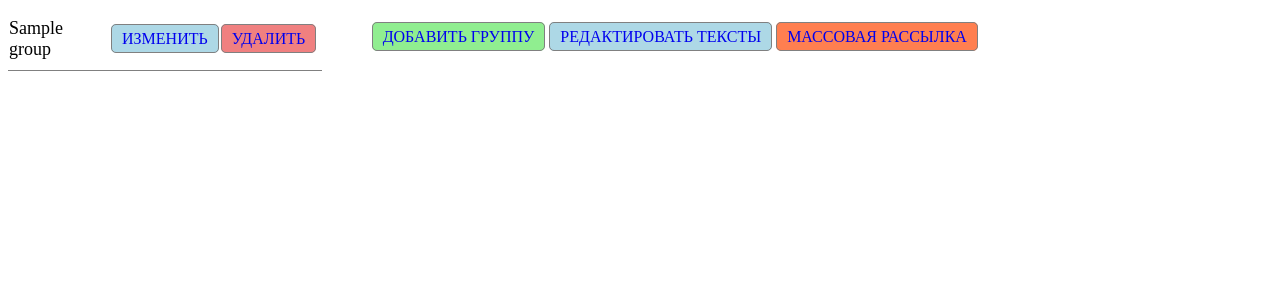
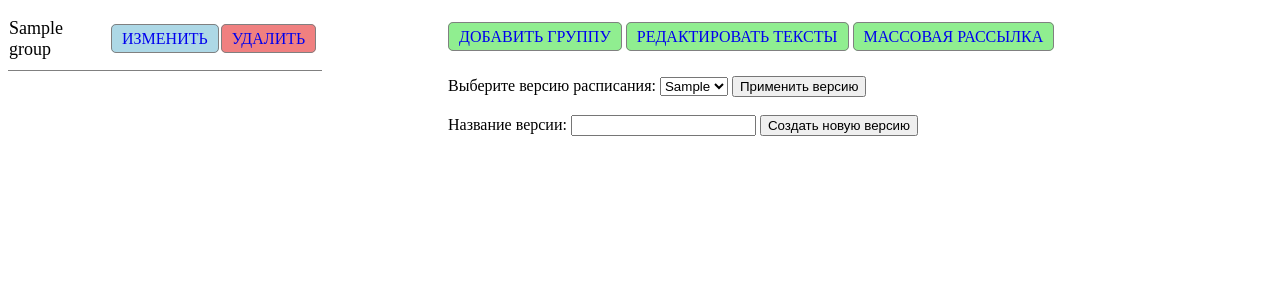
Before and after one commit to GorskiiNikita/adminvkbot, a Flask app: template templates/index.html in a window 1280 px wide. Shown: the top 300 px of the page. Run offline with Flask 2, Linux system fonts and the light colour scheme; the template is opened without the code that fills it: most values are stand-ins (such as "Sample title", 1, 10 or a date in 2020).

Commit message:
checkout schedule version

```diff
--- a/app.py
+++ b/app.py
@@ -1,6 +1,6 @@
 # -*- coding: utf-8 -*-
 from flask import Flask
-from views import login_page, index_page, logout, add_page, delete_group, update_group, change_texts, send
+from views import login_page, index_page, logout, add_page, delete_group, update_group, change_texts, send, checkout
 
 
 app = Flask(__name__)
@@ -15,6 +15,7 @@ app.add_url_rule('/update/<key>', view_func=update_group, methods=['GET', 'POST'
 app.add_url_rule('/delete/<key>', view_func=delete_group)
 app.add_url_rule('/change_texts', view_func=change_texts, methods=['GET', 'POST'])
 app.add_url_rule('/mass_sending', view_func=send, methods=['GET', 'POST'])
+app.add_url_rule('/checkout', view_func=checkout, methods=['POST'])
 
 
 if __name__ == '__main__':
--- a/templates/add_group.html
+++ b/templates/add_group.html
@@ -40,7 +40,7 @@
     </style>
 </head>
 <body>
-<a href="/adminvkbot" class="to-main">На главную</a>
+<a href="../" class="to-main">На главную</a>
 <form action="" method="post">
     <div>Номер группы:<input type="text" name="group" required></div>
     {% for weekday in weekdays %}
--- a/templates/change_texts.html
+++ b/templates/change_texts.html
@@ -25,7 +25,7 @@
     </style>
 </head>
 <body>
-<a href="/adminvkbot" class="to-main">На главную</a>
+<a href="../" class="to-main">На главную</a>
 <form action="" method="post">
 <table>
 {% for text in texts %}
--- a/templates/index.html
+++ b/templates/index.html
@@ -4,6 +4,20 @@
     <meta charset="UTF-8">
     <title>VkBot Admin Panel</title>
     <style>
+
+        body {
+          min-width: 1200px;
+        }
+
+        .left-container {
+          float: left;
+        }
+
+        .right-container {
+          float: left;
+          margin-left: 10%;
+        }
+
         table {
             border-spacing: 0;
             margin-bottom: 20px;
@@ -11,9 +25,7 @@
         }
 
         .buttons {
-            float: left;
             padding-top: 20px;
-            padding-left: 50px;
         }
 
         .btn {
@@ -44,28 +56,12 @@
             background-color: blue;
         }
 
-        .btn-add {
+        .btn-action {
             background-color: lightgreen;
         }
 
-        .btn-add:hover {
+        .btn-action:hover {
             background-color: green;
-        }
-
-        .btn-change-texts {
-            background-color: lightblue;
-        }
-
-        .btn-change-texts:hover {
-            background-color: blue;
-        }
-
-        .btn-mass-sending {
-            background-color: coral;
-        }
-
-        .btn-mass-sending:hover {
-            background-color: brown;
         }
 
         td {
@@ -77,10 +73,14 @@
         .group-text {
             font-size: 18px;
         }
+
+        .schedule-versions {
+          margin-top: 30px;
+        }
     </style>
 </head>
 <body>
-<div class="container">
+<div class="left-container">
   <table>
       {% for group in groups %}
           <tr>
@@ -90,10 +90,27 @@
           </tr>
       {% endfor %}
   </table>
+</div>
+<div class="right-container">
   <div class="buttons">
-    <a href="/adminvkbot/add" class="btn btn-add">Добавить группу</a>
-    <a href="/adminvkbot/change_texts" class="btn btn-change-texts">Редактировать тексты</a>
-    <a href="/adminvkbot/mass_sending" class="btn btn-mass-sending">Массовая рассылка</a>
+    <a href="add" class="btn btn-action">Добавить группу</a>
+    <a href="change_texts" class="btn btn-action">Редактировать тексты</a>
+    <a href="mass_sending" class="btn btn-action">Массовая рассылка</a>
+  </div>
+  <div class="schedule-versions">
+    <form action="checkout" method="post">
+      <label for="schedule-versions">Выберите версию расписания:</label>
+      <select name="schedule-versions" id="schedule-versions">
+        {% for schedule_version in schedule_versions %}
+        <option value="{{ schedule_version }}">{{ schedule_version }}</option>
+        {% endfor %}
+      </select>
+       <button name="action" value="exist">Применить версию</button>
+      <br>
+      <br>
+      <label>Название версии: <input type="text" name="new-version"></label>
+      <button name="action" value="new">Создать новую версию</button>
+    </form>
   </div>
 </div>
 </body>
--- a/templates/mass_sender.html
+++ b/templates/mass_sender.html
@@ -17,7 +17,7 @@
     </style>
 </head>
 <body>
-<a href="/adminvkbot" class="to-main">На главную</a>
+<a href="../" class="to-main">На главную</a>
 <br>
 <br>
 <form action="" method="post">
--- a/templates/update_page.html
+++ b/templates/update_page.html
@@ -40,7 +40,7 @@
     </style>
 </head>
 <body>
-<a href="/adminvkbot" class="to-main">На главную</a>
+<a href="../" class="to-main">На главную</a>
 <form action="" method="post">
     <h3>Номер группы: {{ group_id }}</h3>
     {% for weekday in weekdays %}
--- a/views/__init__.py
+++ b/views/__init__.py
@@ -7,3 +7,4 @@ from .delete import delete_group
 from .update import update_group
 from .change import change_texts
 from .mass_sender import send
+from .checkout_schedule_version import checkout
--- a/views/index.py
+++ b/views/index.py
@@ -5,5 +5,9 @@ from mongodb_api import mongo_client
 def index_page():
     if 'username' in session:
         list_of_groups = [group.upper() for group in mongo_client.get_list_of_groups()]
-        return render_template('index.html', groups=list_of_groups)
+        list_of_versions = mongo_client.get_list_of_versions()
+        list_of_versions.sort()
+        cur_version_index = list_of_versions.index(mongo_client.get_current_schedule_version())
+        list_of_versions[0], list_of_versions[cur_version_index] = list_of_versions[cur_version_index], list_of_versions[0]
+        return render_template('index.html', groups=list_of_groups, schedule_versions=list_of_versions)
     return redirect(url_for('login_page'))
```
Also changed, not shown: mongodb_api.py (+37 -0 lines), views/checkout_schedule_version.py (added, +17 -0 lines). Lines whose indentation alone changed are shown as unchanged.
